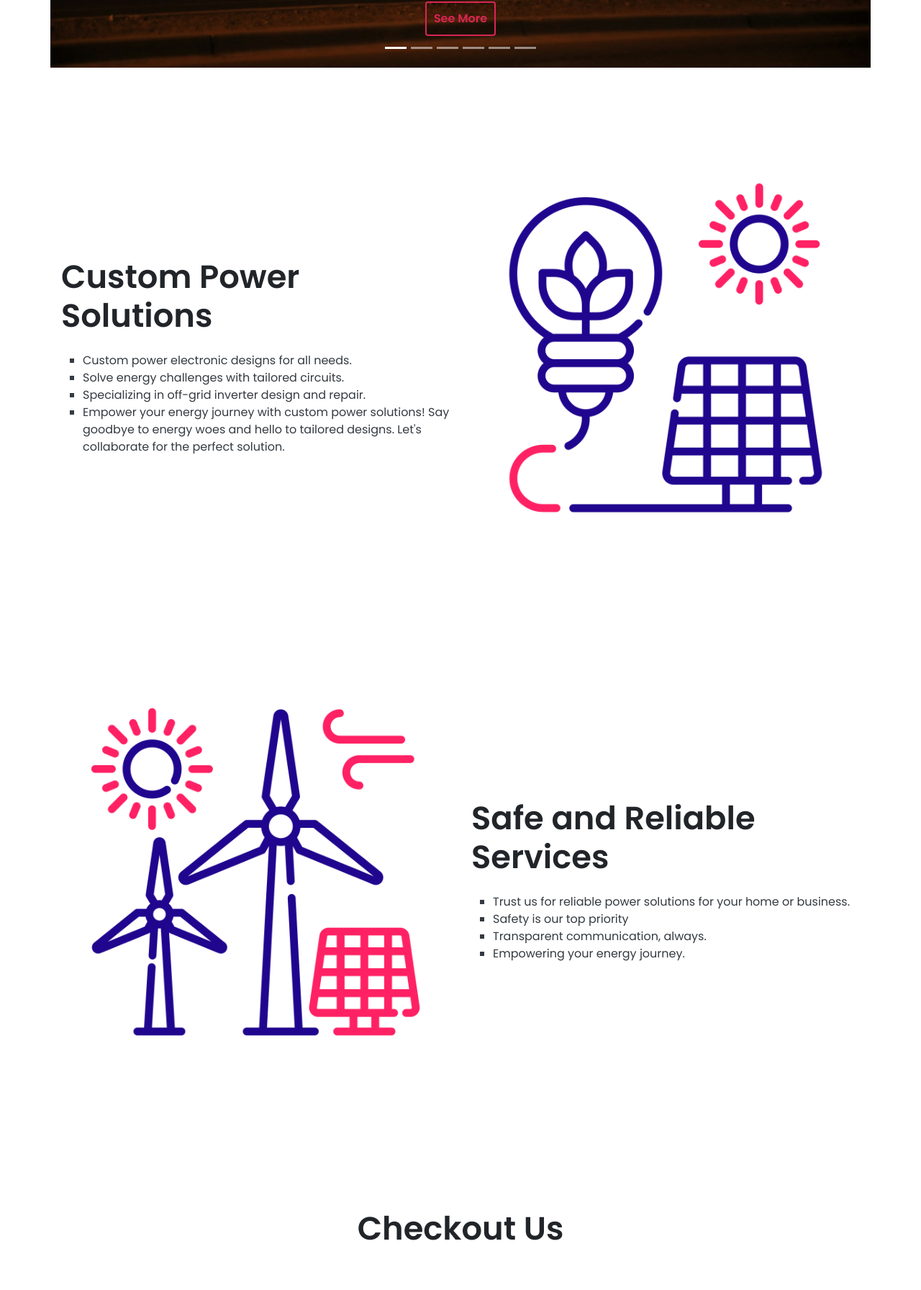
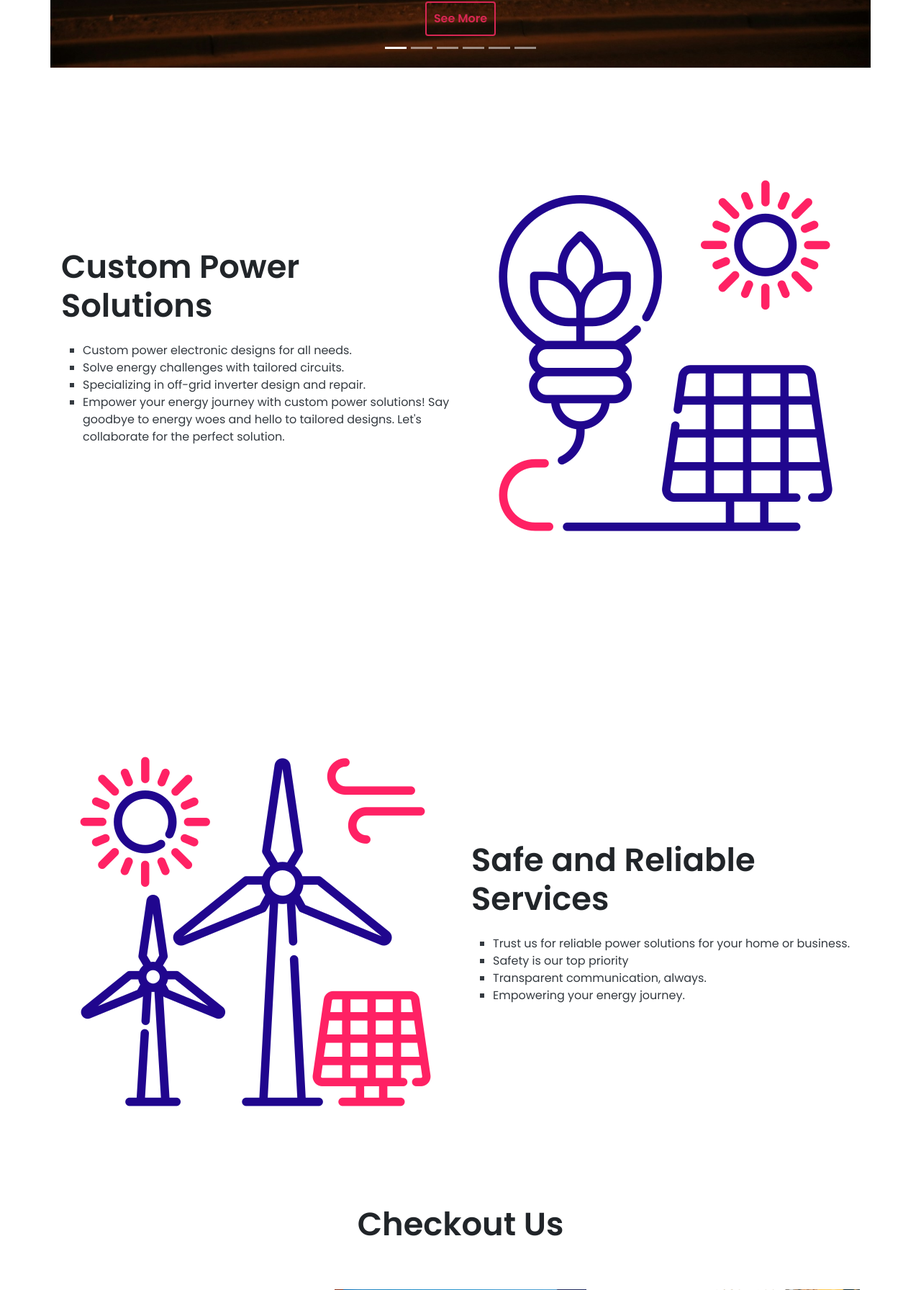
Before and after one commit to kaveeshbhashitha/temp-power-grid.lk, a PHP site: page / in a window 1280 px wide. Shown: the part 1601-3393 px from the top of the page at 72% size. Run offline with PHP 8.4, Linux system fonts and the light colour scheme; some libraries are stand-ins or nearby versions.

Commit message:
final push just before the json file update

```diff
--- a/index.php
+++ b/index.php
@@ -141,10 +141,9 @@
         </div>
     </div>
     <!-- feature (skew background) -->
-    <div class="jumbotron jumbotron-fluid feature" id="feature-first" style="margin-top: -100px;">
     <div class="container">
         <div class="row justify-content-between text-center text-md-left">
-                <div data-aos="fade-right" data-aos-duration="1000" data-aos-once="true" class="col-md-6 d-flex justify-content-center align-items-center" style="height: 100vh; display: flex; margin-top: 50px;">
+            <div data-aos="fade-right" data-aos-duration="1000" data-aos-once="true" class="col-md-6 d-flex justify-content-center align-items-center" style="height: 100vh; display: flex;">
                 <div>
                     <h2 class="font-weight-bold">Custom Power Solutions</h2>
                     <ul style="list-style-type: square; padding-left: 0; font-family: Arial, sans-serif; font-size: 16px; margin-left: 30px;" class="my-4">
@@ -161,16 +160,14 @@
             </div>
         </div>
     </div>
-    </div>
 
-    <div class="jumbotron jumbotron-fluid feature" id="feature-first" style="margin-top: -250px;">
     <div class="container">
         <div class="row justify-content-between text-center text-md-left">
             <div data-aos="fade-left" data-aos-duration="1000" data-aos-once="true" class="col-md-6 align-self-center">
                 <img src="img/renewable-energy.png" alt="Take a look inside" class="mx-auto d-block">
             </div>
 
-                <div data-aos="fade-right" data-aos-duration="1000" data-aos-once="true" class="col-md-6 d-flex justify-content-center align-items-center" style="height: 100vh; display: flex; margin-top: 50px;">
+            <div data-aos="fade-right" data-aos-duration="1000" data-aos-once="true" class="col-md-6 d-flex justify-content-center align-items-center" style="height: 100vh; display: flex;">
                 <div>
                     <h2 class="font-weight-bold">Safe and Reliable Services</h2>
                     <ul style="list-style-type: square; padding-left: 0; font-family: Arial, sans-serif; font-size: 16px; margin-left: 30px;" class="my-4">
@@ -179,7 +176,6 @@
                         <li class="text-dark">Transparent communication, always.</li>
                         <li class="text-dark">Empowering your energy journey.</li>
                     </ul>
-                    </div>
                 </div>
             </div>
         </div>
@@ -373,7 +369,7 @@
     </div>
 
     <!-- feature (skew background) -->
-    <div class="container my-3">
+    <div class="container">
         <div class="row justify-content-between text-center text-md-left">
             <div data-aos="fade-right" data-aos-duration="1000" data-aos-once="true" class="col-md-6 p-3">
                 <h2 class="font-weight-bold">Meet Us</h2>
@@ -432,9 +428,6 @@
                         <li>Address : Powergrid Solution, UBLC, <br>University of Moratuwa, Katubadda</li>
                         <li>Web: <a href="http://powergrid.lk/" style="color: #d82653;">Browse us</a></li>
                     </ul>
-                        <a href="https://web.whatsapp.com/send?phone=94712437010&amp;text=" class="float" data-action="open" data-phone="94712437010" data-message="" role="button" tabindex="0" target="_blank">
-                            <i class="fa fa-whatsapp my-float"></i>
-                        </a>
                 </div>
                 <div class="col-md-6">
                     <form action="send_email.php" method="post">
@@ -487,6 +480,11 @@
             </div>
           </div>
     </div>
+    <div>
+        <a href="https://web.whatsapp.com/send?phone=94712437010&amp;text=" class="float" data-action="open" data-phone="94712437010" data-message="" role="button" tabindex="0" target="_blank">
+            <i class="fa fa-whatsapp my-float"></i>
+        </a>
+    </div>
 
 	<!-- copyright -->
 	<div class="jumbotron jumbotron-fluid" id="copyright">
```
Lines whose indentation alone changed are shown as unchanged.
